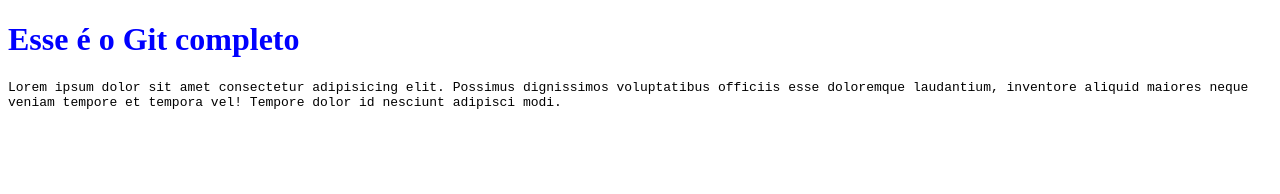
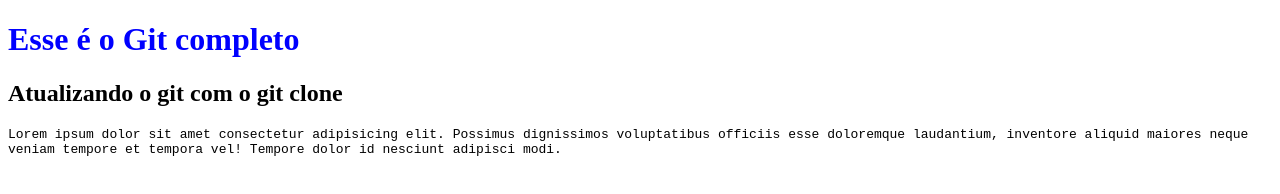
Before and after one commit to ValmyrTavares/AtualizandoGit, a plain HTML site: page index.html in a window 1280 px wide. Drawn offline with Linux system fonts and the light colour scheme.

Commit message:
Atuallizando a partir do clone

```diff
--- a/index.html
+++ b/index.html
@@ -8,6 +8,7 @@
 </head>
 <body>
     <h1>Esse é o Git completo</h1>
+    <h2>Atualizando o git com o git clone</h2>
     <div class="novo-texto">
         <p>Lorem ipsum dolor sit amet consectetur adipisicing elit. Possimus
             dignissimos voluptatibus officiis esse doloremque laudantium,
```
